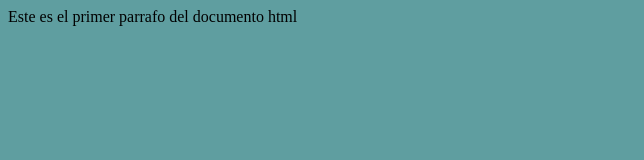
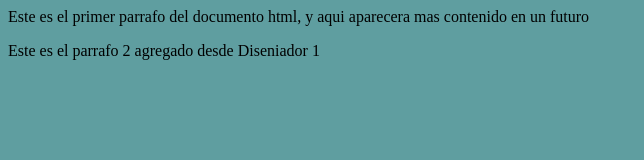
Before and after one commit to gamesfriends/CourseGit, a plain HTML site: page index.html in a window 1280 px wide. Shown: the whole page, without its empty margins (0-644 px from the left). Drawn offline with Linux system fonts and the light colour scheme.

Commit message:
Modificando parrafo 1 desde Diseniador 2

```diff
--- a/index.html
+++ b/index.html
@@ -7,15 +7,20 @@
 
         </title>
 
+        <script src="js/codjs.js"></script>
+
         <link rel="stylesheet" href="css/estilos.css" type="text/css">
-
-        <script src="js/codjs.js"></script>
 
     </head>
 
     <body>
 
-        <p>Este es el primer parrafo del documento html</p>
+        <p>Este es el primer parrafo del documento html, y aqui aparecera mas contenido en un futuro</p>
+
+
+
+
+        <p>Este es el parrafo 2 agregado desde Diseniador 1</p>
 
     </body>
 
```
